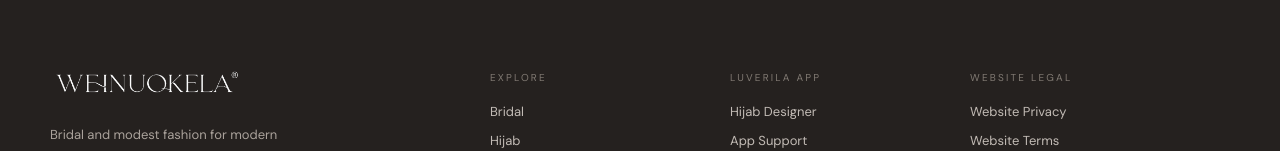
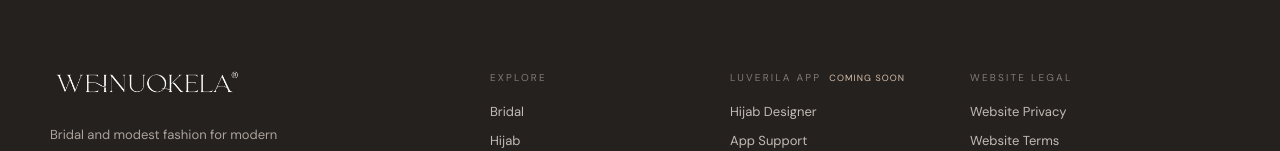
Before and after one commit to wukunye/bridal-hijab-website, a Next.js app: page / in a window 1280 px wide. Shown: the part 5370-5521 px from the top of the page. Built offline with nearby package versions, Linux system fonts and the light colour scheme; a web font is replaced by a local one.

Commit message:
Mark Luverila app as coming soon

```diff
--- a/src/app/globals.css
+++ b/src/app/globals.css
@@ -125,6 +125,8 @@ img { display:block; }
 .footer-note { max-width:230px; margin:18px 0 0; color:#aaa29b; font-size:13px; }
 .footer-links { display:flex; flex-direction:column; gap:8px; font-size:13px; color:#c2bbb5; }
 .footer-links .eyebrow { color:#817a73; margin-bottom:8px; }
+.footer-app-heading { display:flex; align-items:baseline; flex-wrap:wrap; gap:8px; }
+.coming-soon { color:#d8c2ac; font-size:9px; letter-spacing:.12em; white-space:nowrap; }
 .footer-links a { display:flex; align-items:center; gap:4px; }
 .footer-bottom { display:flex; justify-content:space-between; gap:20px; padding-top:20px; border-top:1px solid rgba(255,255,255,.14); color:#817a73; font-size:11px; }
 .page-intro { padding:118px 0 72px; max-width:800px; }
--- a/src/components/i18n/LanguageProvider.tsx
+++ b/src/components/i18n/LanguageProvider.tsx
@@ -12,10 +12,10 @@ export const languageOptions: Array<{ code: Language; label: string; nativeLabel
 ];
 
 const translations = {
-  en: { home: "Home", bridal: "Bridal", hijab: "Hijab", about: "About", contact: "Contact", explore: "Explore", app: "Luverila App", legal: "Website Legal", privacy: "Website Privacy", terms: "Website Terms", language: "Language" },
-  zh: { home: "首页", bridal: "婚纱", hijab: "头巾", about: "关于我们", contact: "联系我们", explore: "浏览", app: "Luverila 应用", legal: "网站法律信息", privacy: "网站隐私政策", terms: "网站条款", language: "语言" },
-  es: { home: "Inicio", bridal: "Novias", hijab: "Hiyab", about: "Nosotros", contact: "Contacto", explore: "Explorar", app: "App Luverila", legal: "Información legal", privacy: "Privacidad web", terms: "Términos web", language: "Idioma" },
-  ar: { home: "الرئيسية", bridal: "فساتين الزفاف", hijab: "الحجاب", about: "من نحن", contact: "اتصل بنا", explore: "استكشف", app: "تطبيق Luverila", legal: "قانوني للموقع", privacy: "خصوصية الموقع", terms: "شروط الموقع", language: "اللغة" }
+  en: { home: "Home", bridal: "Bridal", hijab: "Hijab", about: "About", contact: "Contact", explore: "Explore", app: "Luverila App", comingSoon: "Coming soon", legal: "Website Legal", privacy: "Website Privacy", terms: "Website Terms", language: "Language" },
+  zh: { home: "首页", bridal: "婚纱", hijab: "头巾", about: "关于我们", contact: "联系我们", explore: "浏览", app: "Luverila 应用", comingSoon: "即将上线", legal: "网站法律信息", privacy: "网站隐私政策", terms: "网站条款", language: "语言" },
+  es: { home: "Inicio", bridal: "Novias", hijab: "Hiyab", about: "Nosotros", contact: "Contacto", explore: "Explorar", app: "App Luverila", comingSoon: "Próximamente", legal: "Información legal", privacy: "Privacidad web", terms: "Términos web", language: "Idioma" },
+  ar: { home: "الرئيسية", bridal: "فساتين الزفاف", hijab: "الحجاب", about: "من نحن", contact: "اتصل بنا", explore: "استكشف", app: "تطبيق Luverila", comingSoon: "قريباً", legal: "قانوني للموقع", privacy: "خصوصية الموقع", terms: "شروط الموقع", language: "اللغة" }
 } as const;
 
 type TranslationKey = keyof typeof translations.en;
--- a/src/components/layout/Footer.tsx
+++ b/src/components/layout/Footer.tsx
@@ -22,7 +22,7 @@ export function Footer() {
           {navItems.slice(1).map((item) => <Link key={item.href} href={item.href}>{labels[item.href as keyof typeof labels]}</Link>)}
         </div>
         <div className="footer-links">
-          <p className="eyebrow">{t("app")}</p>
+          <p className="eyebrow footer-app-heading"><span>{t("app")}</span><span className="coming-soon">{t("comingSoon")}</span></p>
           <Link href="/hijab-designer">Hijab Designer</Link>
           <Link href="/app-support">App Support</Link>
           <Link href="/app-privacy">App Privacy</Link>
```
